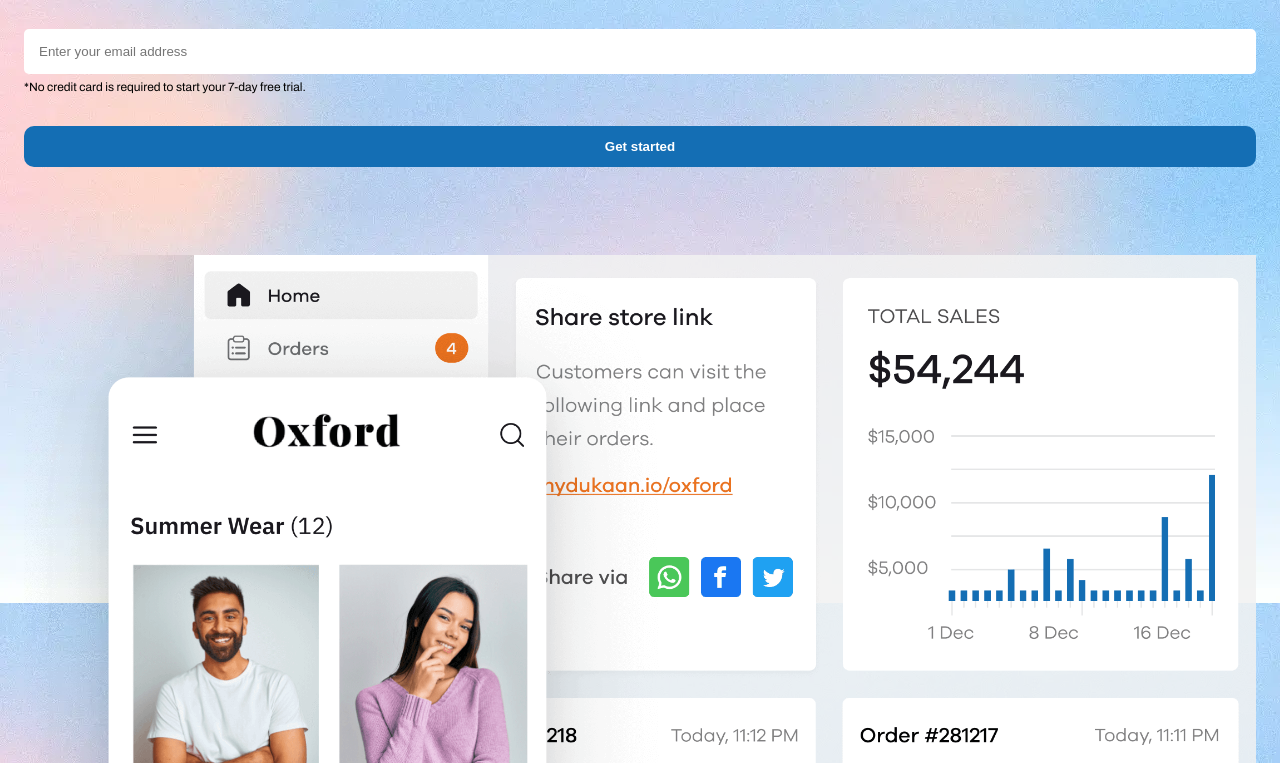
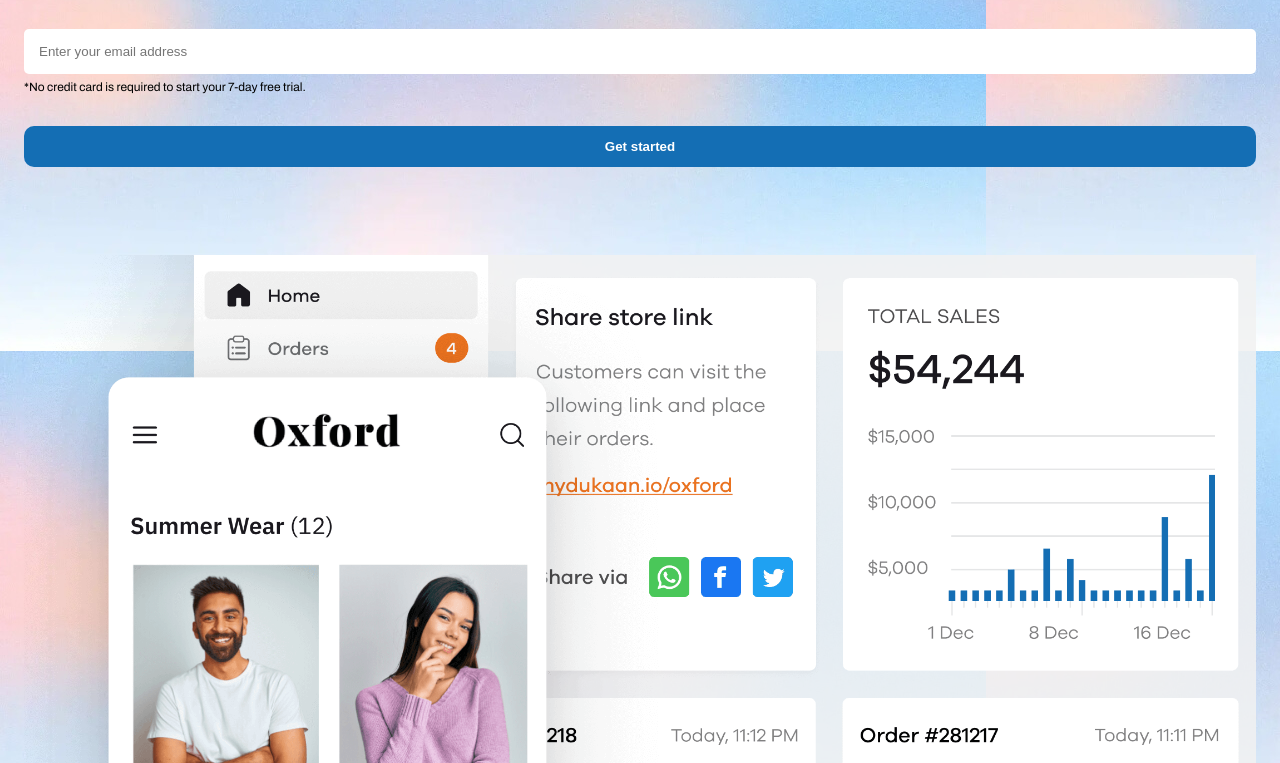
Before and after one commit to WadieBenabdouh/dukaan-clone, a website built with Vite: page index.html in a window 1280 px wide. Shown: the part 196-959 px from the top of the page. Built offline with nearby package versions, Linux system fonts and the light colour scheme.

Commit message:
changed compressed image

```diff
--- a/scss/main.scss
+++ b/scss/main.scss
@@ -15,7 +15,7 @@ body {
 
 // MAIN
 main {
-    background: url('/img/banner-background.webp');
+    background: url('/img/banner-background.jpg');
     display: flex;
     flex-direction: column;
     padding: 1em 1.5em;
```
Also changed, not shown: img/banner-background.jpg (added).
